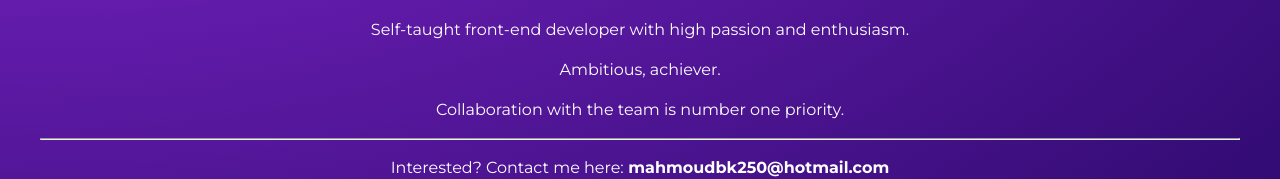
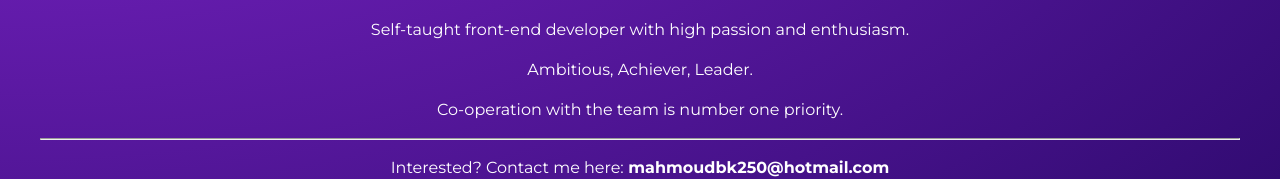
Before and after one commit to cdrdvlpr/Gatsby-Portfolio, a Gatsby site: page /about in a window 1280 px wide. Shown: the part 512-691 px from the top of the page. Built offline with nearby package versions, Linux system fonts and the light colour scheme; Gatsby itself is replaced by a stand-in of ours.

Commit message:
minor edit

```diff
--- a/src/pages/about.js
+++ b/src/pages/about.js
@@ -19,8 +19,8 @@ export default function About({ data }) {
           alt={title}
         />
         <p>Self-taught front-end developer with high passion and enthusiasm.</p>
-        <p>Ambitious, achiever.</p>
-        <p>Collaboration with the team is number one priority.</p>
+        <p>Ambitious, Achiever, Leader.</p>
+        <p>Co-operation with the team is number one priority.</p>
         <hr />
         <p>
           Interested? Contact me here:
```
